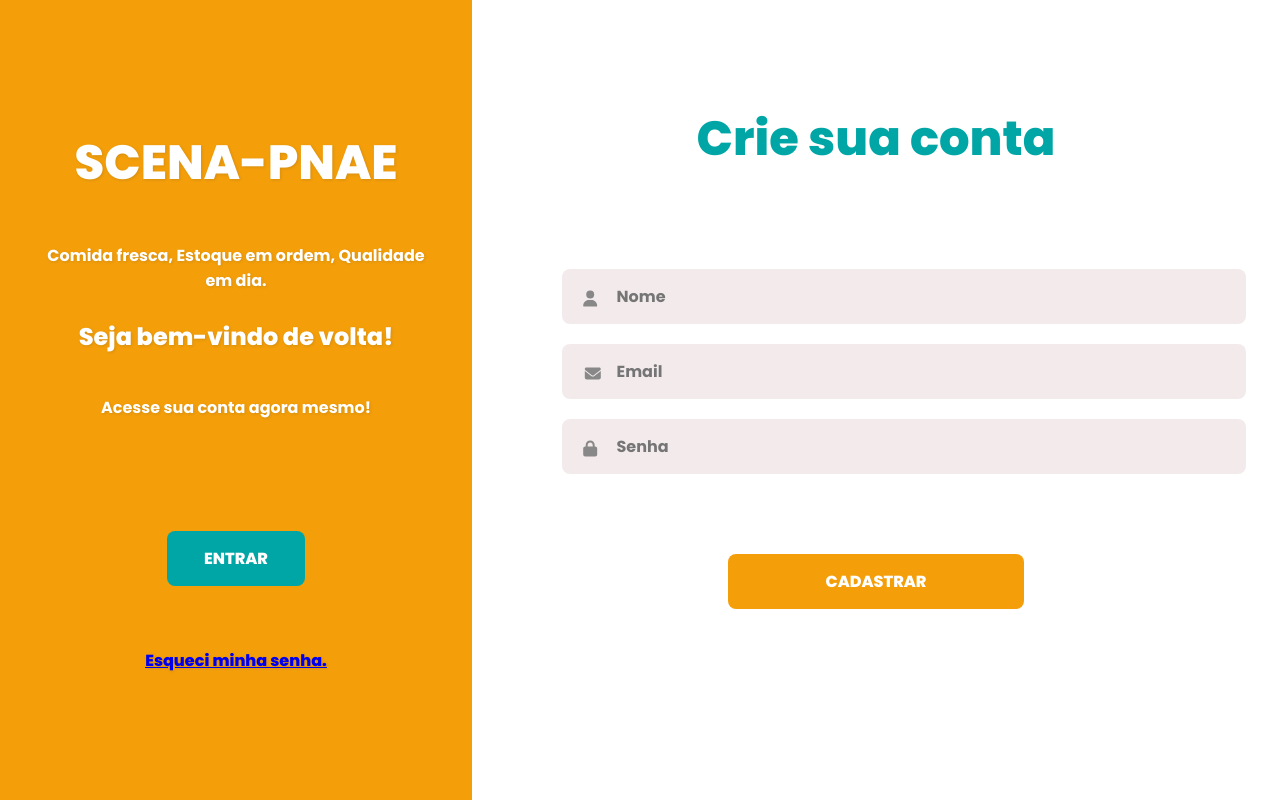
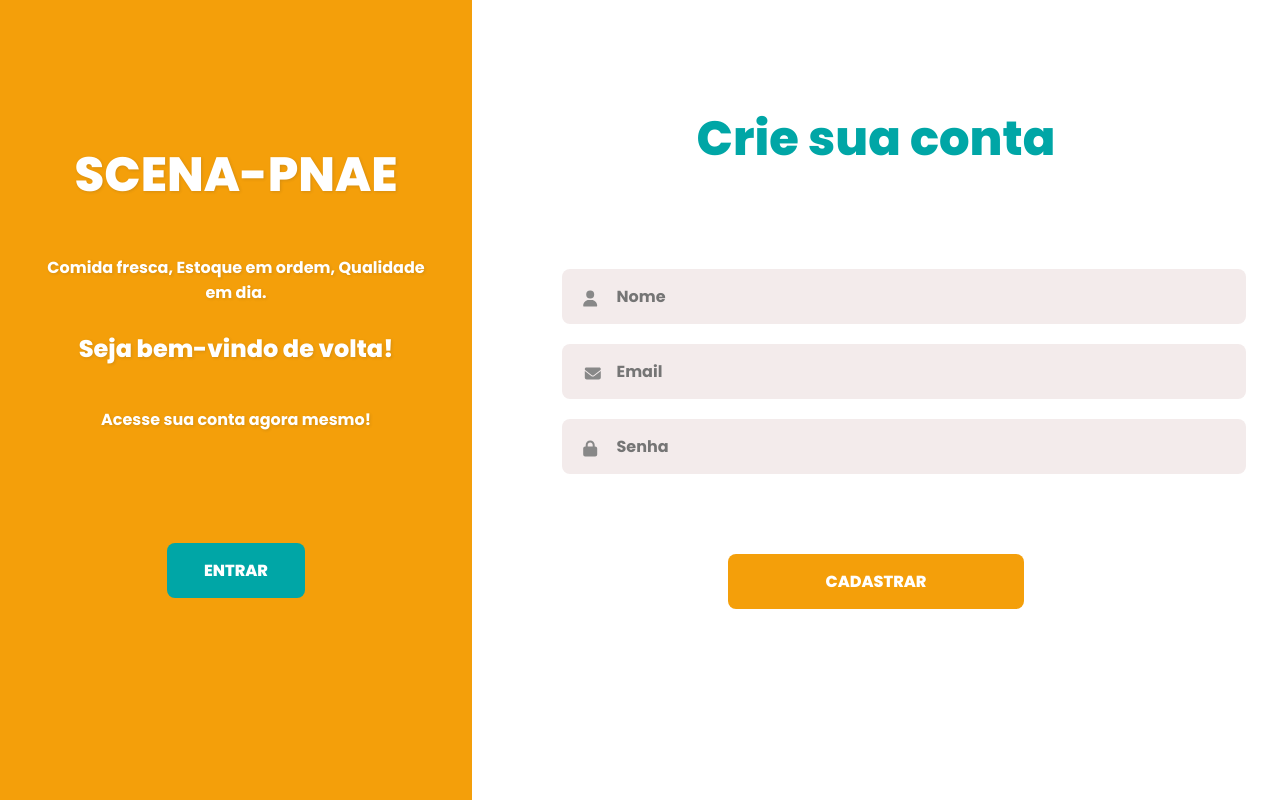
Before and after one commit to Filipi0/armaZen, a Next.js app: page /cadastro in a window 1280 px wide. Built offline with nearby package versions, Linux system fonts and the light colour scheme.

Commit message:
Update cadastro.jsx

```diff
--- a/src/pages/cadastro.jsx
+++ b/src/pages/cadastro.jsx
@@ -32,7 +32,6 @@ function Cadastro() {
                 <p className = {styles.bemVindo}>Seja bem-vindo de volta!</p>
                 <p>Acesse sua conta agora mesmo!</p>
                 <button className={styles.btn}>ENTRAR</button>
-                <a href="#" className={styles.forgotPassword}>Esqueci minha senha.</a>
             </div>
             <div className={styles.rightSide}>
                 <h2>Crie sua conta</h2>
```
